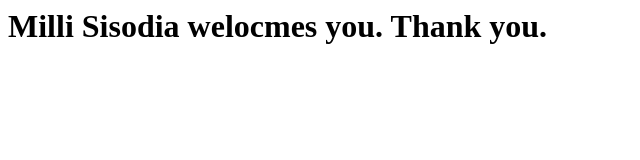
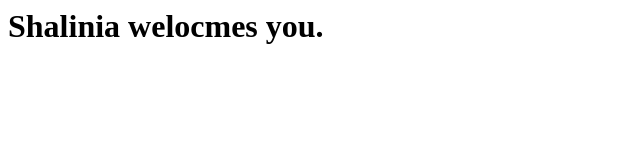
Before and after one commit to millisisodia/millisisodia, a plain HTML site: page index.html in a window 1280 px wide. Shown: the whole page, without its empty margins (0-640 px from the left). Drawn offline with Linux system fonts and the light colour scheme.

Commit message:
Update index.html

```diff
--- a/index.html
+++ b/index.html
@@ -1,4 +1,4 @@
 <html>
-  <h1>Milli Sisodia welocmes you. Thank you.</h1>
+  <h1> Shalinia welocmes you. </h1>
 
   </html>
```
